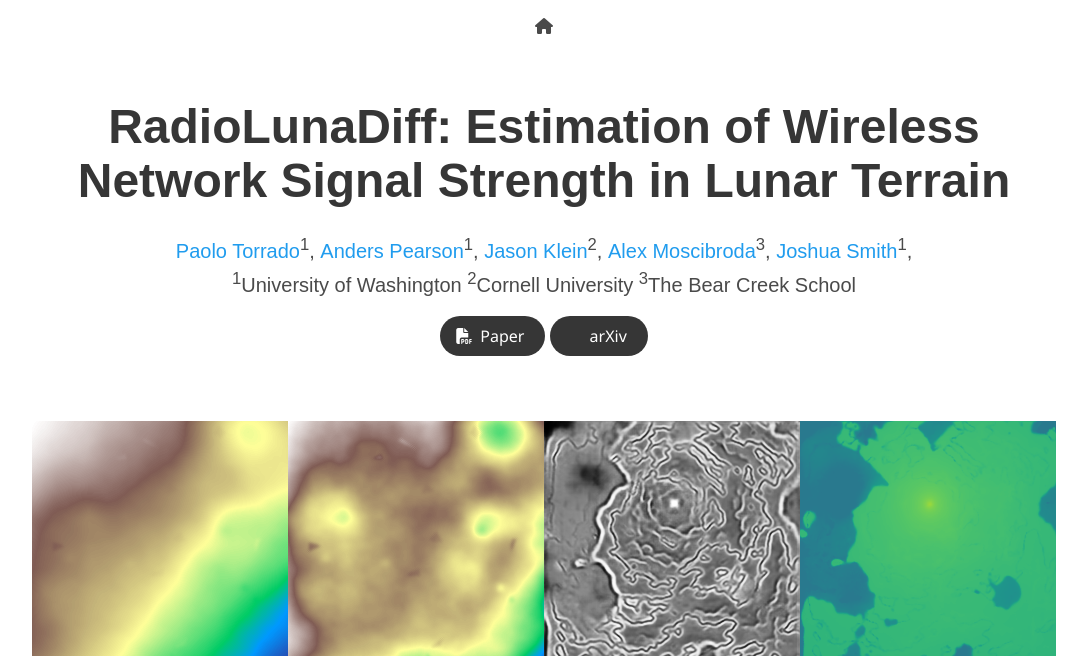
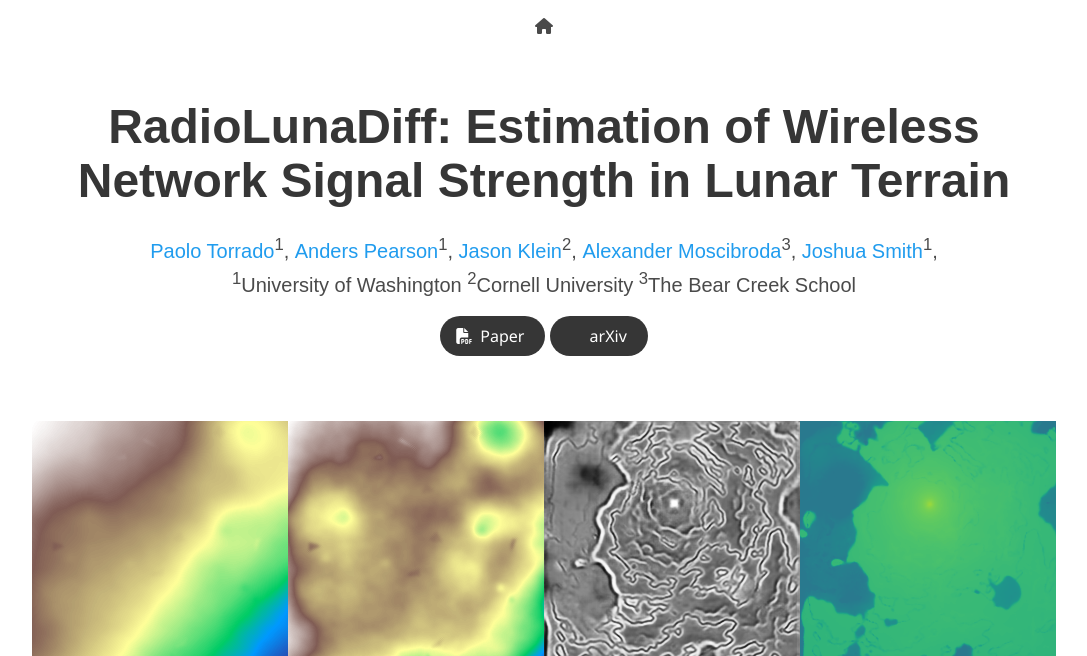
Before and after one commit to radiolunadiff/radiolunadiff.github.io, a plain HTML site: page index.html in a window 1280 px wide. Shown: the top 656 px of the page, without its empty margins (96-1183 px from the left). Drawn offline with nearby package versions, Linux system fonts and the light colour scheme; some icons are missing; a web font is replaced by a local one.

Commit message:
Corrected alex name

```diff
--- a/index.html
+++ b/index.html
@@ -99,7 +99,7 @@
             <span class="author-block">
               <a href="https://jasonklein.dev/">Jason Klein</a><sup>2</sup>,
             <span class="author-block">
-              <a href="">Alex Moscibroda</a><sup>3</sup>,
+              <a href="">Alexander Moscibroda</a><sup>3</sup>,
             <span class="author-block">
               <a href="https://sensor.cs.washington.edu/joshua-r-smith-phd">Joshua Smith</a><sup>1</sup>,
             </span>
```
